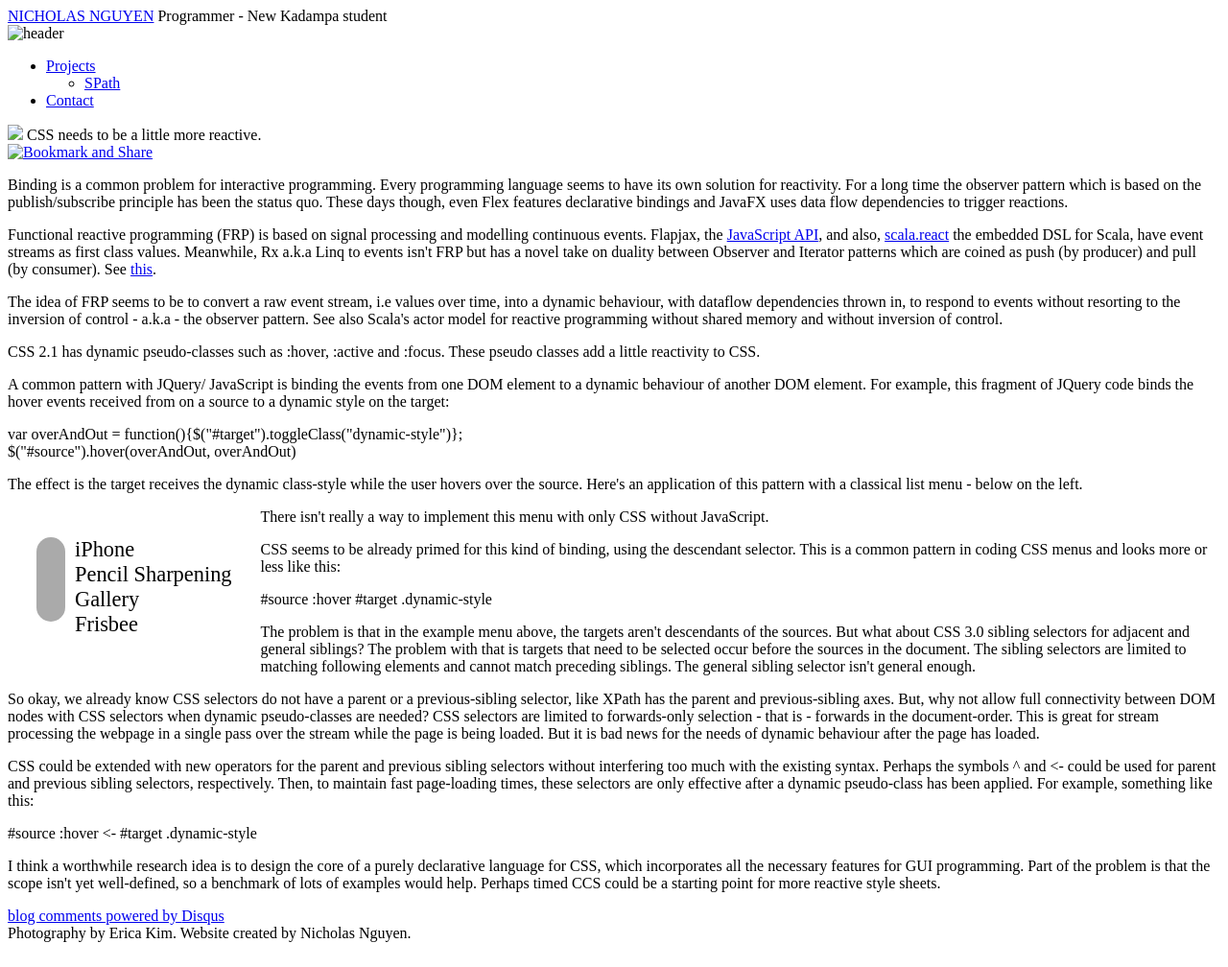
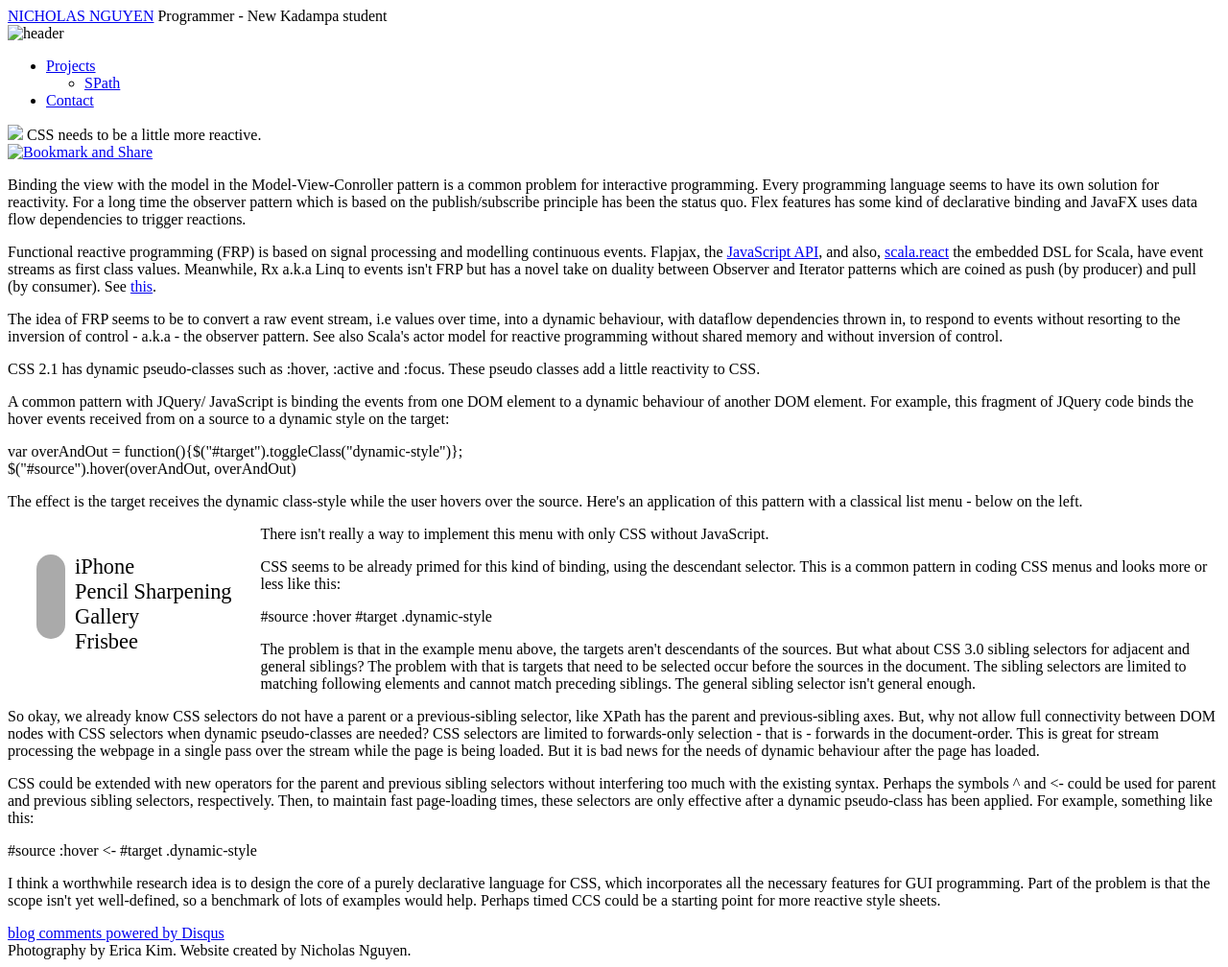
Before and after one commit to nicnguyen/nicnguyen.github.com, a Jekyll site: the page built from _posts/2011-07-09-CSS-needs-to-be-more-reactive.html, in a window 1280 px wide. Shown: the whole page at 96% size. Built offline with Jekyll 4.4.1, drawn with Linux system fonts in a browser that asks for light colours; nearby versions of some CDN libraries; library files that are not in the unit come from our copies; Markdown is read by kramdown in place of the engine named in the settings; comment, search, counter and statistics services are not loaded.

Commit message:
update css

```diff
--- a/_posts/2011-07-09-CSS-needs-to-be-more-reactive.html
+++ b/_posts/2011-07-09-CSS-needs-to-be-more-reactive.html
@@ -9,9 +9,9 @@ description: CSS is nice but could be more interactive.
 ---
 
 <p>
-    Binding is a common problem for interactive programming. Every programming language seems to have its own solution for reactivity.
+    Binding the view with the model in the Model-View-Conroller pattern is a common problem for interactive programming. Every programming language seems to have its own solution for reactivity.
     For a long time the observer pattern which is based on the publish/subscribe principle has been the status quo.
-    These days though, even Flex features declarative bindings and JavaFX uses data flow dependencies to trigger reactions.
+    Flex features has some kind of declarative binding and JavaFX uses data flow dependencies to trigger reactions.
 </p>
 <p>
     Functional reactive programming (FRP) is based on signal processing and modelling continuous events. Flapjax, the <a href="http://www.flapjax-lang.org">JavaScript API</a>,
```
